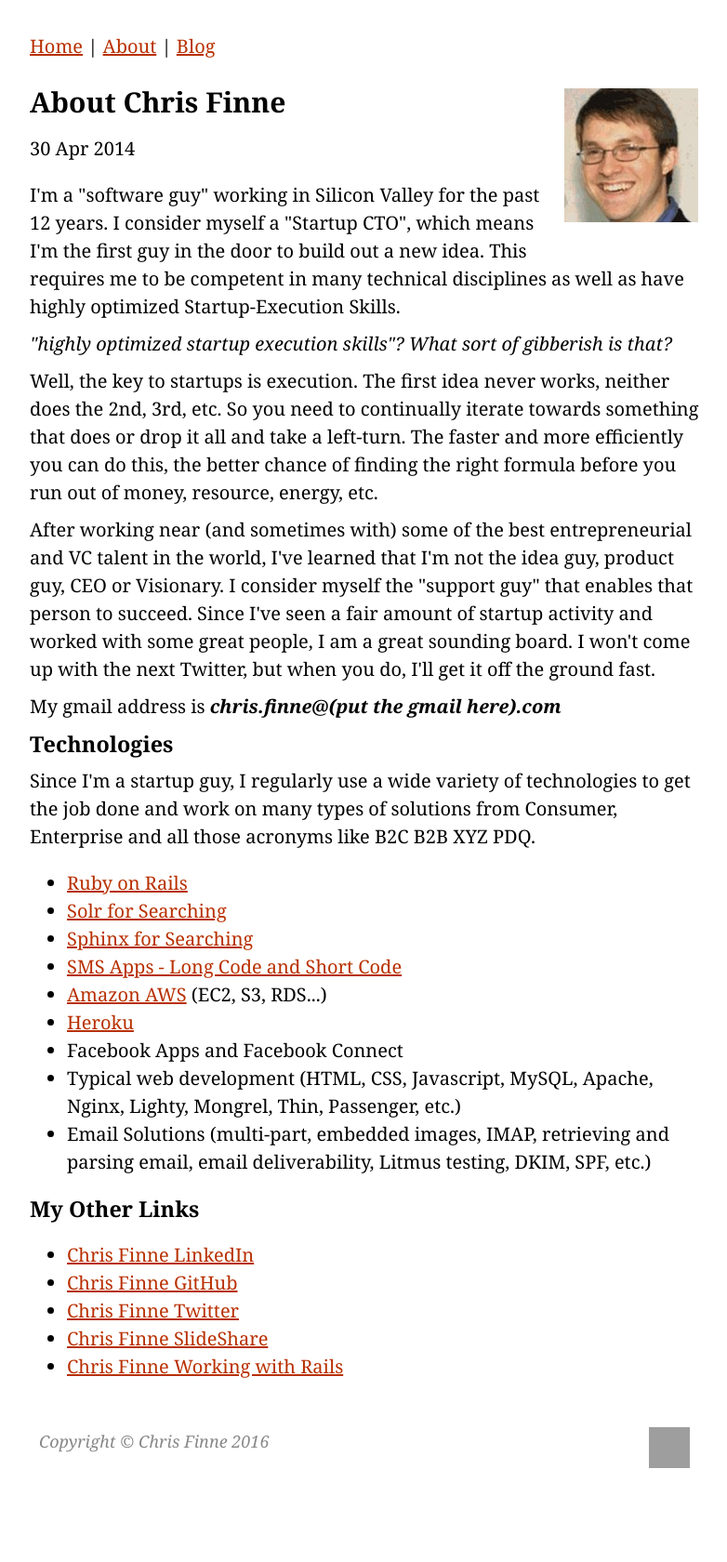
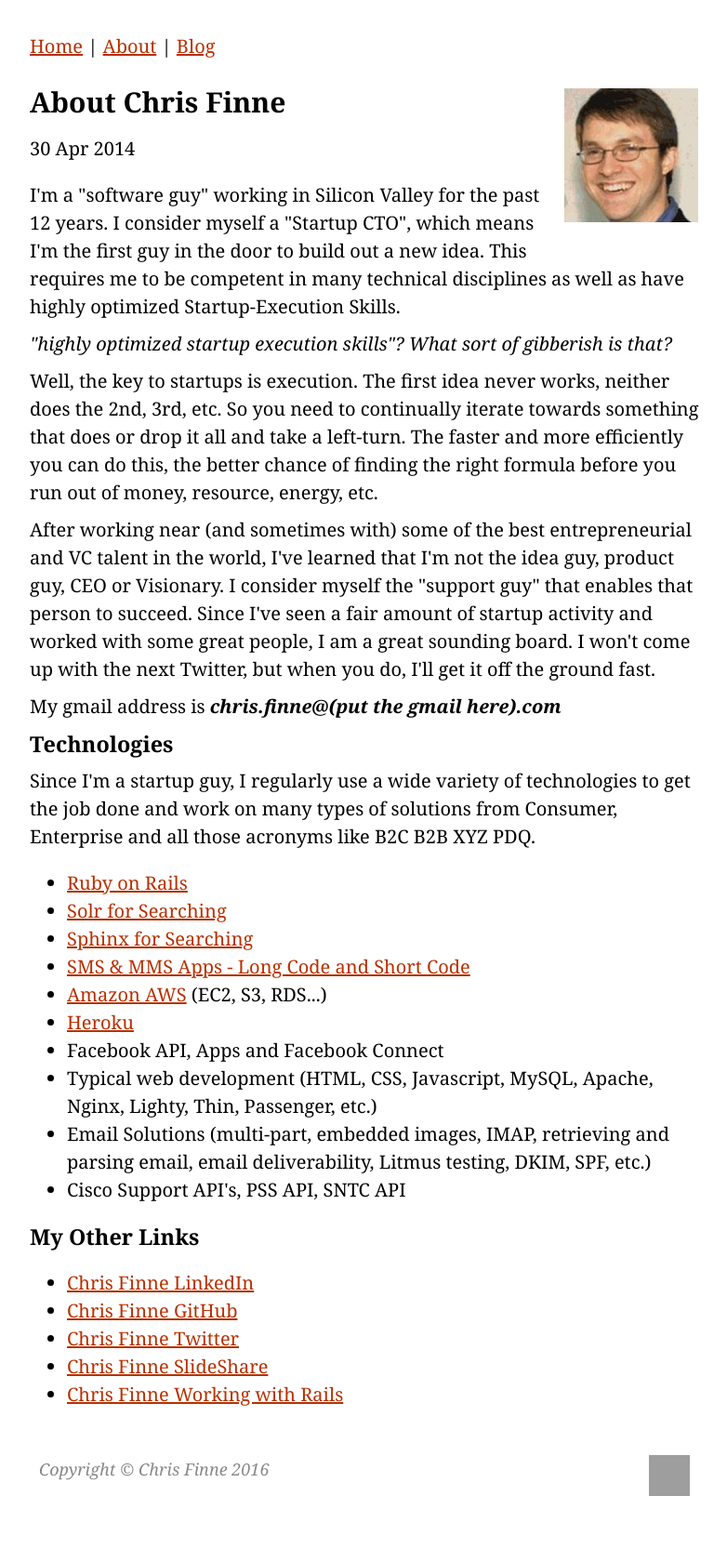
Before and after one commit to chrisfinne/chris.finne.us, a Jekyll site: the page built from about.md, in a window 1280 px wide. Shown: the whole page at 93% size, without its empty margins (248-1030 px from the left). Built offline with Jekyll 4.4.1, drawn with Linux system fonts in a browser that asks for light colours; Markdown is read by kramdown in place of the engine named in the settings; before the commit the page ends 1650 px from its top, so only the background shows below that; grey boxes are pictures that could not be loaded.

Commit message:
Update about.md

```diff
--- a/about.md
+++ b/about.md
@@ -22,12 +22,13 @@ date: 2014/04/30
   <li><a href="http://rubyonrails.org">Ruby on Rails</a></li>
   <li><a href="http://lucene.apache.org/solr/">Solr for Searching</a></li>
   <li><a href="http://sphinxsearch.com/">Sphinx for Searching</a></li>
-  <li><a href="http://aerialink.com/">SMS Apps - Long Code and Short Code</a></li>
+  <li><a href="http://aerialink.com/">SMS &amp; MMS Apps - Long Code and Short Code</a></li>
   <li><a href="http://aws.amazon.com/">Amazon AWS</a> (EC2, S3, RDS...)</li>
   <li><a href="http://heroku.com">Heroku</a></li>
-  <li>Facebook Apps and Facebook Connect</li>
-  <li>Typical web development (HTML, CSS, Javascript, MySQL, Apache, Nginx, Lighty, Mongrel, Thin, Passenger, etc.)</li>
+  <li>Facebook API, Apps and Facebook Connect</li>
+  <li>Typical web development (HTML, CSS, Javascript, MySQL, Apache, Nginx, Lighty, Thin, Passenger, etc.)</li>
   <li>Email Solutions (multi-part, embedded images, IMAP, retrieving and parsing email, email deliverability, Litmus testing, DKIM, SPF, etc.)</li>
+  <li>Cisco Support API's, PSS API, SNTC API</li>
 </ul>
 
 <h3>My Other Links</h3>
```
